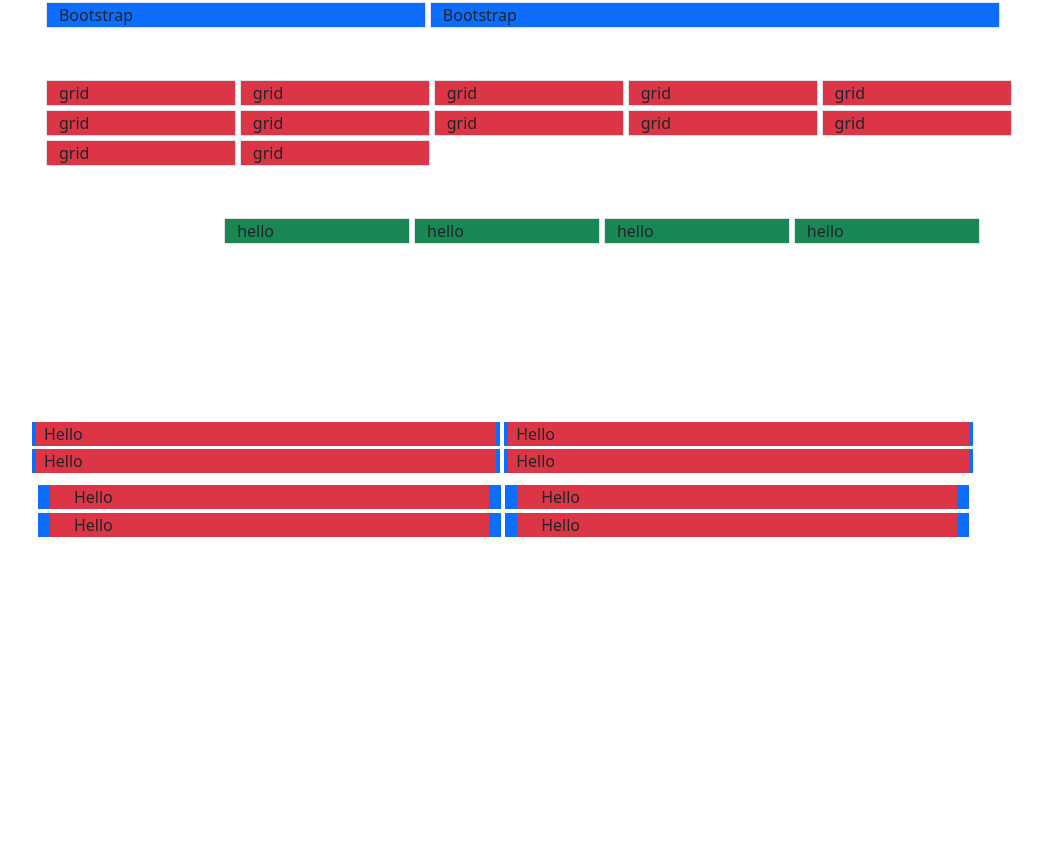
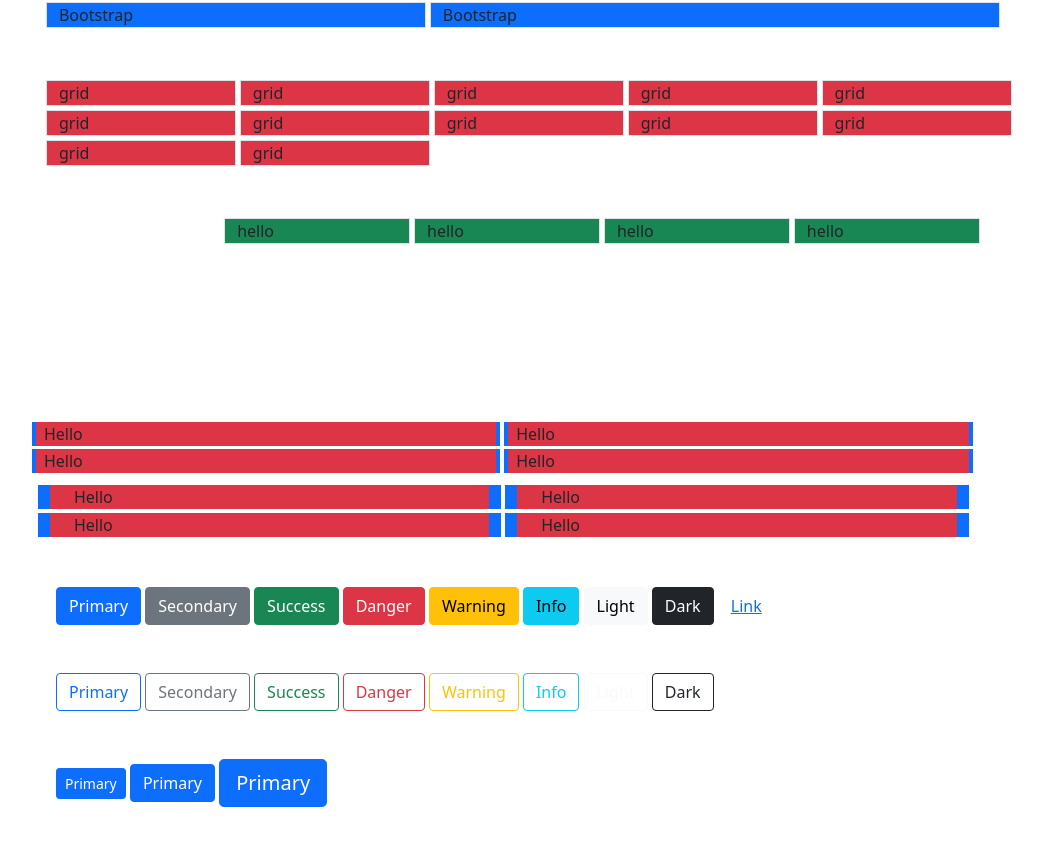
Before and after one commit to DuminduBandara/Bootstrap, a website: page index.html in a window 1280 px wide. Shown: the whole page, without its empty margins (26-1069 px from the left). Before the commit the page ends 800 px from the top, so only its background shows below. Drawn offline with nearby package versions, Linux system fonts and the light colour scheme.

Commit message:
upto btns

```diff
--- a/index.html
+++ b/index.html
@@ -66,6 +66,37 @@
     </div>
   </div>
 
+  <div class="container my-5">
+    <button type="button" class="btn btn-primary">Primary</button>
+    <button type="button" class="btn btn-secondary">Secondary</button>
+    <button type="button" class="btn btn-success">Success</button>
+    <button type="button" class="btn btn-danger">Danger</button>
+    <button type="button" class="btn btn-warning">Warning</button>
+    <button type="button" class="btn btn-info">Info</button>
+    <button type="button" class="btn btn-light">Light</button>
+    <button type="button" class="btn btn-dark">Dark</button>
+    <button type="button" class="btn btn-link">Link</button>
+  </div>
+
+  <div class="container my-5">
+    <button type="button" class="btn btn-outline-primary">Primary</button>
+    <button type="button" class="btn btn-outline-secondary">Secondary</button>
+    <button type="button" class="btn btn-outline-success">Success</button>
+    <button type="button" class="btn btn-outline-danger">Danger</button>
+    <button type="button" class="btn btn-outline-warning">Warning</button>
+    <button type="button" class="btn btn-outline-info">Info</button>
+    <button type="button" class="btn btn-outline-light">Light</button>
+    <button type="button" class="btn btn-outline-dark">Dark</button>
+  </div>
+
+  <div class="container my-5">
+    <button type="button" class="btn btn-primary btn-sm">Primary</button>
+    <button type="button" class="btn btn-primary btn-md">Primary</button>
+    <button type="button" class="btn btn-primary btn-lg">Primary</button>
+  </div>
+
+  <!-- upto buttons -->
+
   <!-- online -->
   <script src="https://cdn.jsdelivr.net/npm/bootstrap@5.0.2/dist/js/bootstrap.bundle.min.js" integrity="sha384-MrcW6ZMFYlzcLA8Nl+NtUVF0sA7MsXsP1UyJoMp4YLEuNSfAP+JcXn/tWtIaxVXM" crossorigin="anonymous"></script>
 
```
